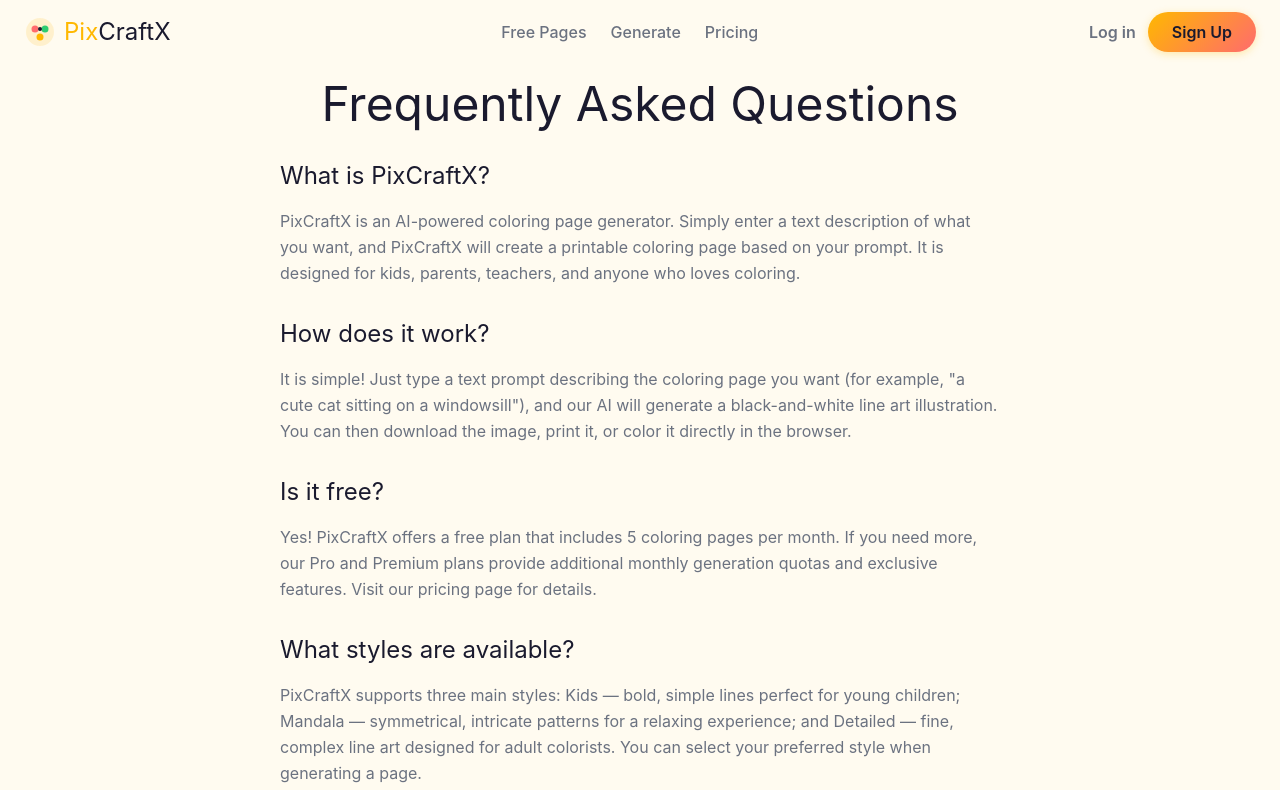
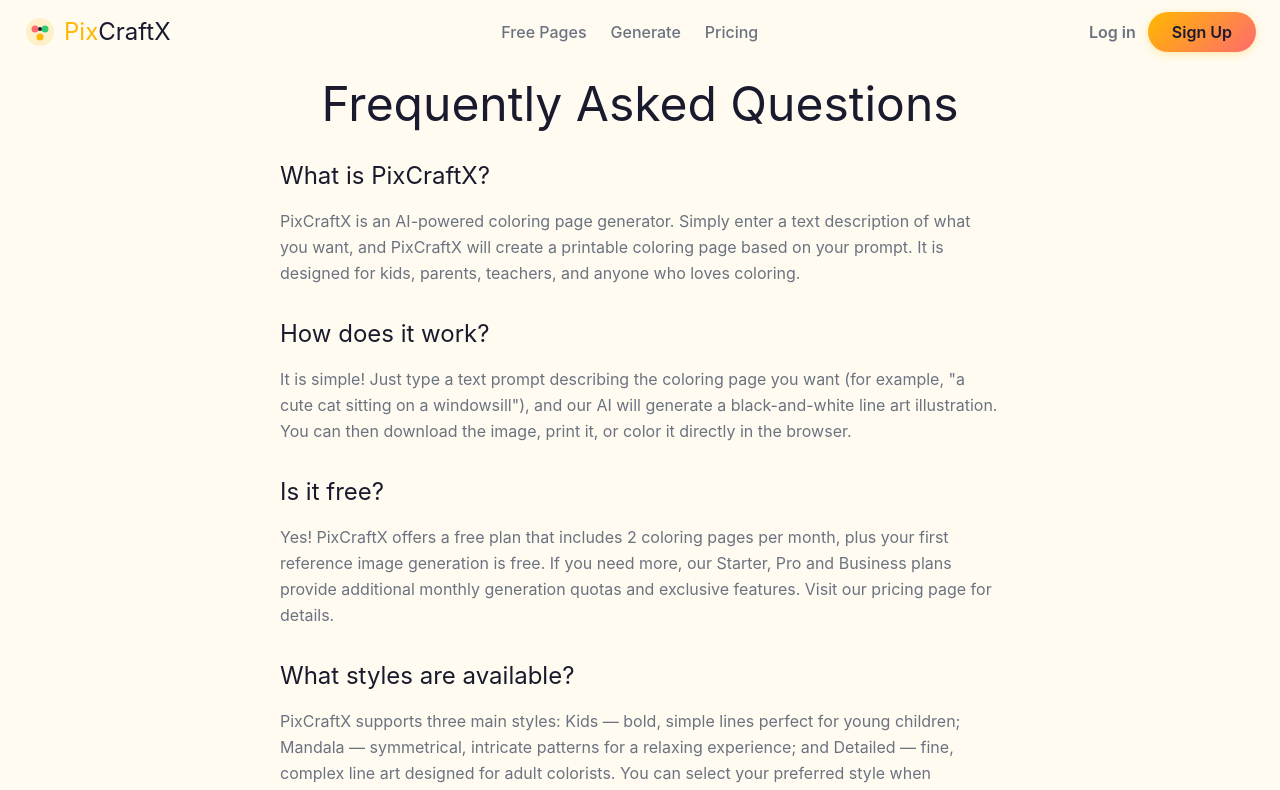
Before and after one commit to rinbs1120/pixcraftx, a Next.js app: page /faq in a window 1280 px wide. Shown: the top 790 px of the page. Built offline with nearby package versions, Linux system fonts and the light colour scheme; no server answers; a web font is replaced by a local one.

Commit message:
fix: update FAQ free plan credits from 5 to 2 + mention free trial

```diff
--- a/src/app/faq/page.tsx
+++ b/src/app/faq/page.tsx
@@ -20,7 +20,7 @@ const faqs = [
   {
     question: 'Is it free?',
     answer:
-      'Yes! PixCraftX offers a free plan that includes 5 coloring pages per month. If you need more, our Pro and Premium plans provide additional monthly generation quotas and exclusive features. Visit our pricing page for details.',
+      'Yes! PixCraftX offers a free plan that includes 2 coloring pages per month, plus your first reference image generation is free. If you need more, our Starter, Pro and Business plans provide additional monthly generation quotas and exclusive features. Visit our pricing page for details.',
   },
   {
     question: 'What styles are available?',
```
